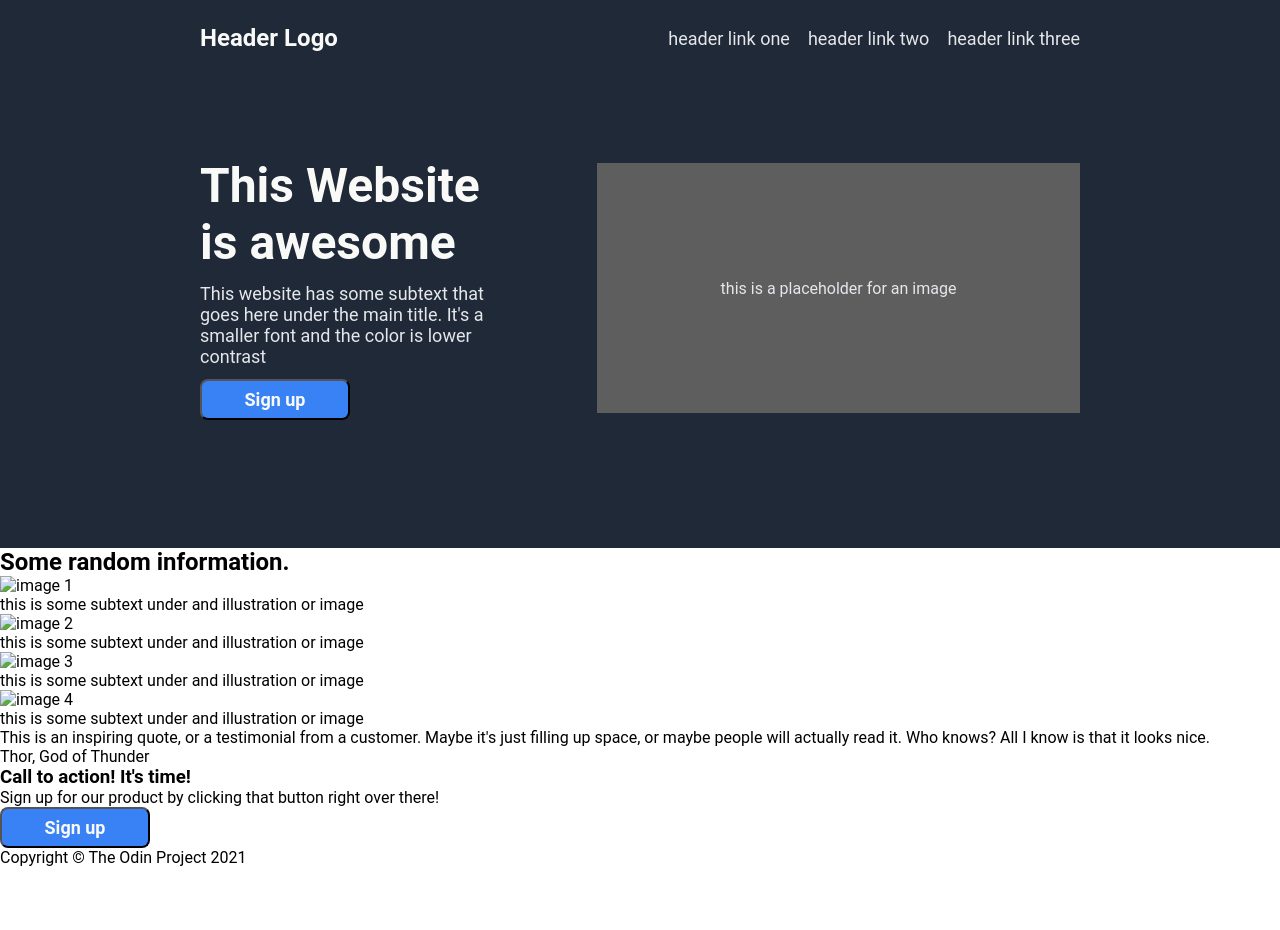
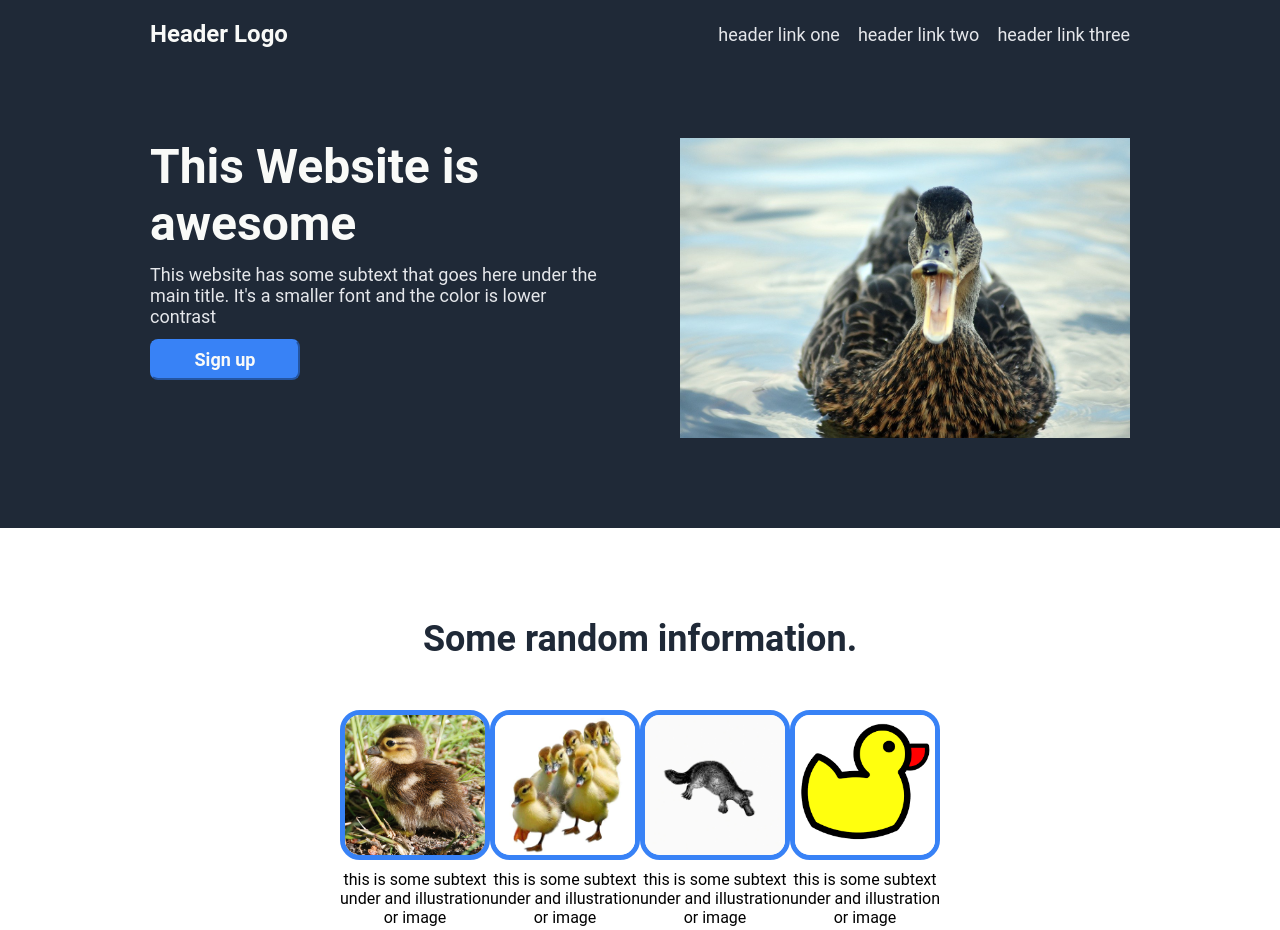
Before and after one commit to grantsg/odin-landing-page, a plain HTML site: page index.html in a window 1280 px wide. Shown: the top 930 px of the page. Before the commit the page ends 867 px from the top, so only its background shows below. Drawn offline with Linux system fonts and the light colour scheme.

Commit message:
Added duck images. Restructured HTML for nav bar.

```diff
--- a/index.html
+++ b/index.html
@@ -8,6 +8,7 @@
     <link rel="stylesheet" href="style.css">
 </head>
 <body>
+    <div class="container">
         <div class="header">
             <div class="nav">
                 <p class="logo">Header Logo</p>
@@ -17,34 +18,32 @@
                     <li><a href="google.com">header link three</a></li>
                 </ul>
             </div>
-        <div class="header-content">
+            <div class="hero">
                 <div class="left">
                     <h1>This Website is awesome</h1>
                     <p>This website has some subtext that goes here under the main title. It's a smaller font and the color is lower contrast</p>
                     <button>Sign up</button>
                 </div>
-            <div class="right">
-                <p>this is a placeholder for an image</p>
-            </div>
+                <img src="duck-beak.jpg" alt="duck quacking">
             </div>
         </div>
         <div class="body">
             <h2>Some random information.</h2>
             <div class="tiles">
                 <div class="tile">
-                <img src="" alt="image 1">
+                    <img src="chick.jpg" alt="baby duck">
                     <p>this is some subtext under and illustration or image</p>
                 </div>
                 <div class="tile">
-                <img src="" alt="image 2">
+                    <img src="chicks.jpg" alt="group of baby ducks">
                     <p>this is some subtext under and illustration or image</p>
                 </div>
                 <div class="tile">
-                <img src="" alt="image 3">
+                    <img src="platypus.jpg" alt="duckbill platypus">
                     <p>this is some subtext under and illustration or image</p>
                 </div>
                 <div class="tile">
-                <img src="" alt="image 4">
+                    <img src="rubber-duck.png" alt="clipart of a rubber duck">
                     <p>this is some subtext under and illustration or image</p>
                 </div>
             </div>
@@ -67,5 +66,6 @@
         </div>
         <div class="footer">
             <p>Copyright &copy; The Odin Project 2021</p>
+    </div>
 </body>
 </html>
--- a/style.css
+++ b/style.css
@@ -2,9 +2,14 @@
     font-family: 'Roboto', sans-serif;
     margin: 0;
     padding: 0;
+    box-sizing: border-box;
 }
 
 body {
+
+}
+
+.container {
     display: flex;
     flex-direction: column;
 }
@@ -15,6 +20,7 @@ ul {
     padding: 0;
     overflow: hidden;
     display: flex;
+    margin-left: auto;
     gap: 18px;
 }
 
@@ -24,20 +30,12 @@ a {
     color: #E5E7EB;
 }
 
-.header {
-    background-color: #1F2937;
-    display: flex;
-    flex-direction: column;
-    height: 500px;
-    padding: 24px 0;
-}
-
 .nav {
     display: flex;
-    flex-direction: row;
-    justify-content: space-between;
+    padding: 20px 150px 0;
+    background-color: #1F2937;
     align-items: center;
-    padding: 0 200px;
+    justify-content:center;
 }
 
 .logo {
@@ -46,19 +44,17 @@ a {
     color: #f9faf8;
 }
 
-.header-content {
+.hero {
+    background-color: #1F2937;
     display: flex;
-    justify-content: space-between;
-    align-items: center;
-    height: 700px;
-    padding: 0 200px;
-    gap: 75px;
+    padding: 90px 150px;
+    gap: 50px;
 }
 
-.header-content .left {
+.left {
     display: flex;
     flex-direction: column;
-    flex: 1;
+    flex-basis: 450px;
 }
 
 .left p {
@@ -70,6 +66,7 @@ a {
 button {
     background-color: #3882F6;
     border-radius: 8px;
+    border-color: #3882F6;
     color: #f9faf8;
     font-size: 18px;
     font-weight: bold;
@@ -77,15 +74,13 @@ button {
     width: 150px;
 }
 
-.header-content .right {
+.hero img {
     display: flex;
-    height: 250px;
+    height: 300px;
     width: auto;
-    background-color: #5e5e5f;
     justify-content: center;
     align-items: center;
-    flex: 1.5;
-    color: #E5E7EB;
+    margin-left: auto;
 }
 
 h1 {
@@ -93,3 +88,39 @@ h1 {
     font-weight: extra-bold;
     color: #F9FAF8;
 }
+
+.body {
+    display: flex;
+    flex-direction: column;
+    align-items: center;
+    justify-content: space-between;
+    background-color: #fff;
+    padding: 90px;
+}
+
+h2 {
+    font-size: 36px;
+    font-weight: extra-bold;
+    color: #1f2937;
+    margin-bottom: 50px;
+}
+
+.tiles {
+    display: flex;
+    padding: 0 250px;
+    justify-content: center;
+    flex-wrap: wrap;
+}
+
+.tile {
+    width: 150px;
+    text-align: center;
+}
+
+.tile img {
+    width: 150px;
+    height: auto;
+    border-radius: 20px;
+    border: 5px solid #3882F6;
+    margin-bottom: 6px;
+}
```
Also changed, not shown: chick.jpg (added), chicks.jpg (added), duck-beak.jpg (added), platypus.jpg (added), rubber-duck.png (added). Lines whose indentation alone changed are shown as unchanged.
